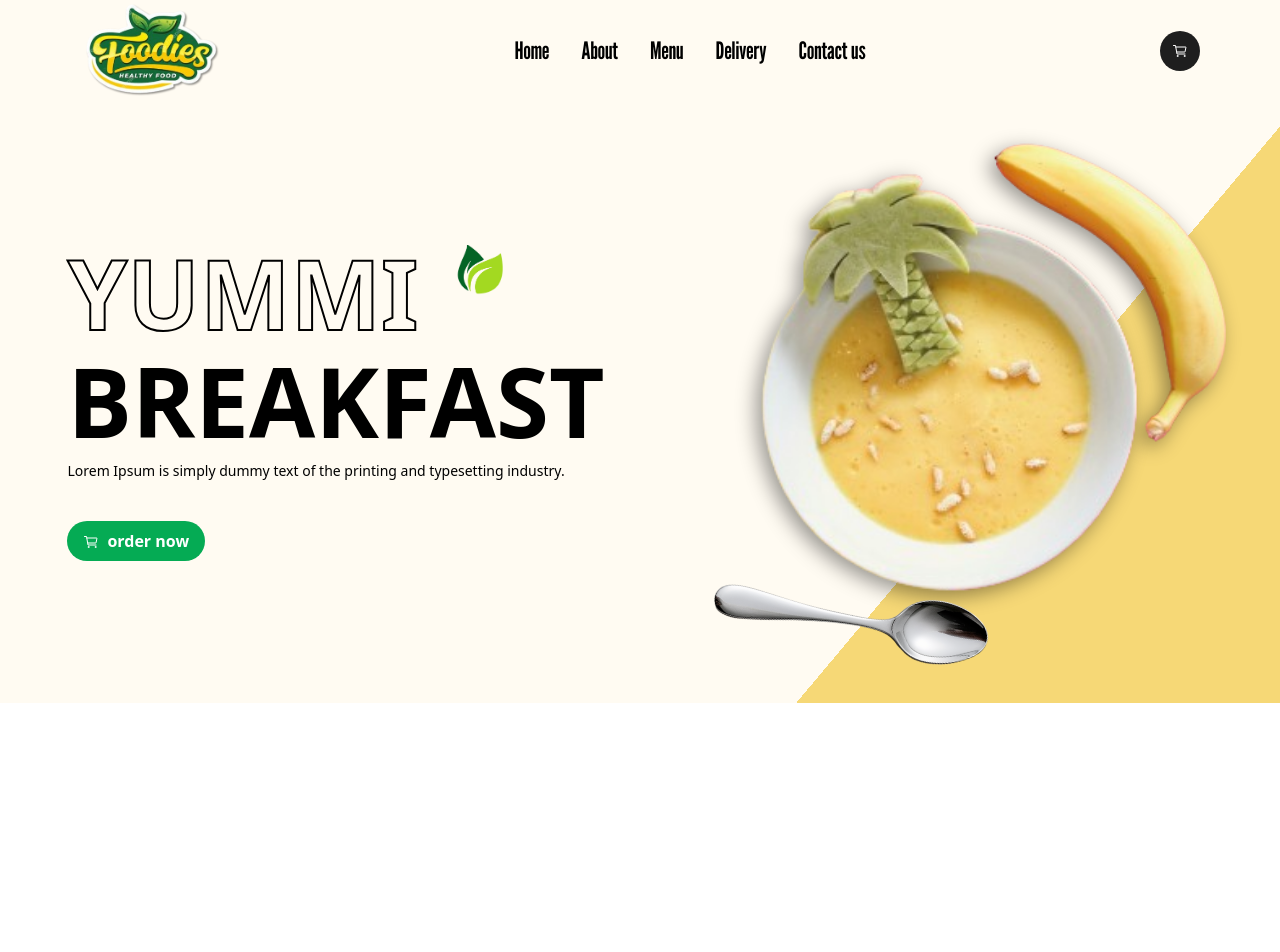
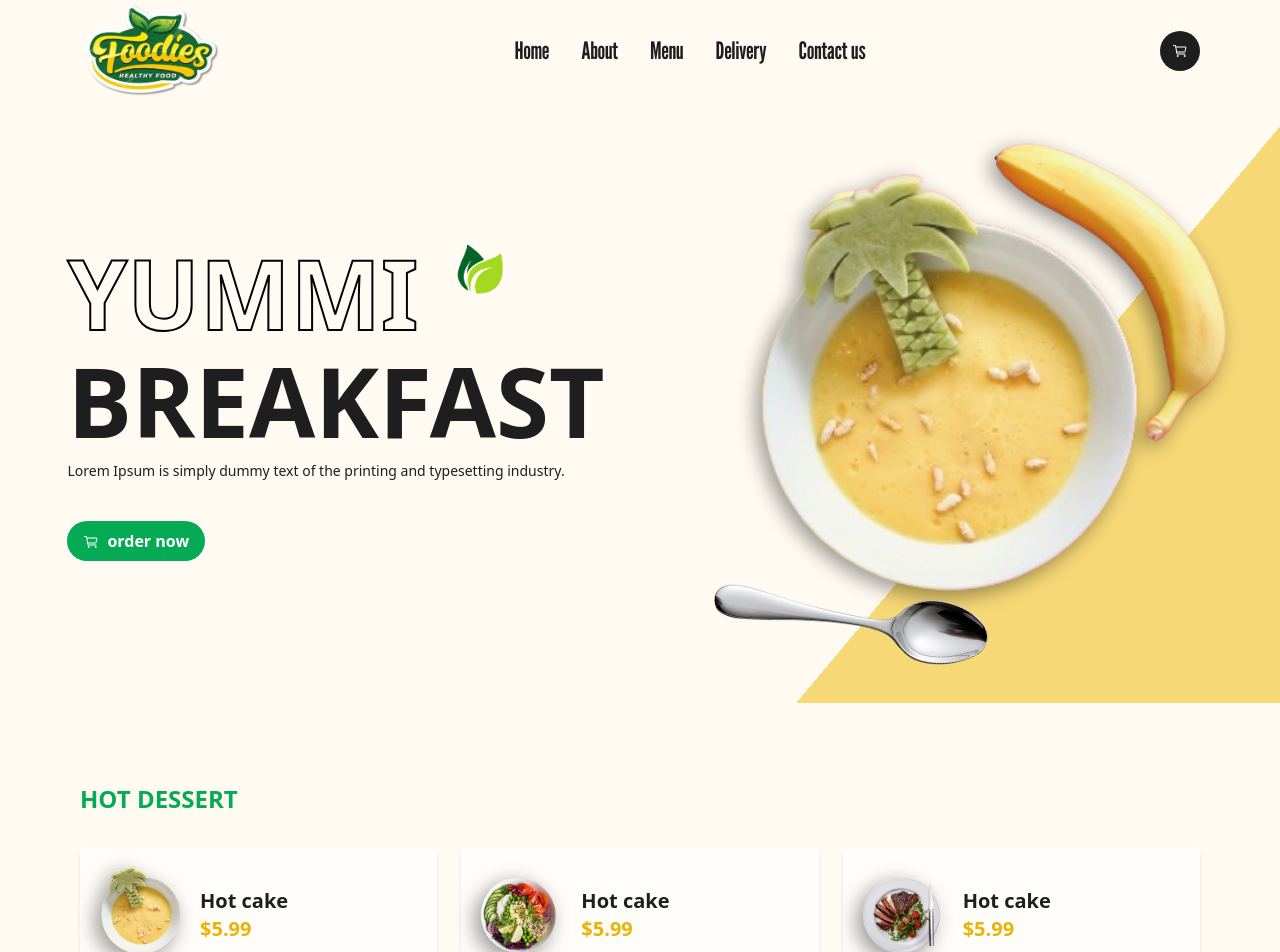
Before and after one commit to parvin-noori/foodies, a React (Vite) app: page / in a window 1280 px wide. Shown: the top 952 px of the page. Before the commit the page ends 800 px from the top, so only its background shows below. Built offline with nearby package versions, Linux system fonts and the light colour scheme.

Commit message:
insert hot dessert

```diff
--- a/src/App.jsx
+++ b/src/App.jsx
@@ -1,14 +1,16 @@
 import React from "react";
 import Navbar from "./components/Navbar/Navbar";
 import Hero from "./components/Hero/Hero";
+import HotDessert from "./components/HotDessert/HotDessert";
 
 export default function App() {
   return (
-    <div className="bg-white2 overflow-x-hidden">
+    <div className="bg-white2 overflow-x-hidden text-dark">
       <div className="relative overflow-hidden">
         <Navbar />
         <Hero />
       </div>
+      <HotDessert/>
     </div>
   );
 }
--- a/src/components/Hero/Hero.jsx
+++ b/src/components/Hero/Hero.jsx
@@ -6,7 +6,7 @@
 import Banana from "../../assets/imgs/banana2.png";
 import { motion } from "framer-motion";
 
-const slideUp = (delay) => {
+export const slideUp = (delay) => {
   return {
     hidden: {
       y: "100%",
--- /dev/null
+++ b/src/components/HotDessert/HotDessert.jsx
@@ -0,0 +1,72 @@
+import React from "react";
+import { slideUp } from "../Hero/Hero";
+import { motion } from "framer-motion";
+import Food1 from "../../assets/imgs/food.png";
+import Food2 from "../../assets/imgs/food2-plate.png";
+import Food3 from "../../assets/imgs/banner.png";
+
+const HotDessertData = [
+  {
+    id: 1,
+    title: "Hot cake",
+    img: Food1,
+    delay: 0.4,
+    price: "$5.99",
+  },
+  {
+    id: 2,
+    title: "Hot cake",
+    img: Food2,
+    delay: 0.8,
+    price: "$5.99",
+  },
+  {
+    id: 3,
+    title: "Hot cake",
+    img: Food3,
+    delay: 1.2,
+    price: "$5.99",
+  },
+];
+
+export default function HotDessert() {
+  return (
+    <div className="container py-12">
+      {/* heading secion  */}
+      <motion.h3
+        variants={slideUp(0)}
+        initial="hidden"
+        whileInView="show"
+        className="font-semibold text-darkGreen uppercase py-8 text-2xl"
+      >
+        hot dessert
+      </motion.h3>
+
+      {/* grid section  */}
+
+      <div className="grid grid-cols-1 sm:grid-cols-2 lg:grid-cols-3 gap-6">
+        {HotDessertData.map((item) => (
+          <motion.div
+          variants={slideUp(item.delay)}
+          initial="hidden"
+          whileInView="show"
+            key={item.id}
+            className="flex items-center gap-3 bg-white/50 shadow-md p-3 group"
+          >
+            <img
+              src={item.img}
+              alt={item.title}
+              className="w-24 img-shadow roundned-full group-hover:scale-125 transition-all duration-700 group-hover:rotate-[50deg]"
+            />
+            <div>
+              <h3 className="font-semibold text-xl">{item.title}</h3>
+              <p className="font-semibold text-xl text-yellow-500">
+                {item.price}
+              </p>
+            </div>
+          </motion.div>
+        ))}
+      </div>
+    </div>
+  );
+}
```
